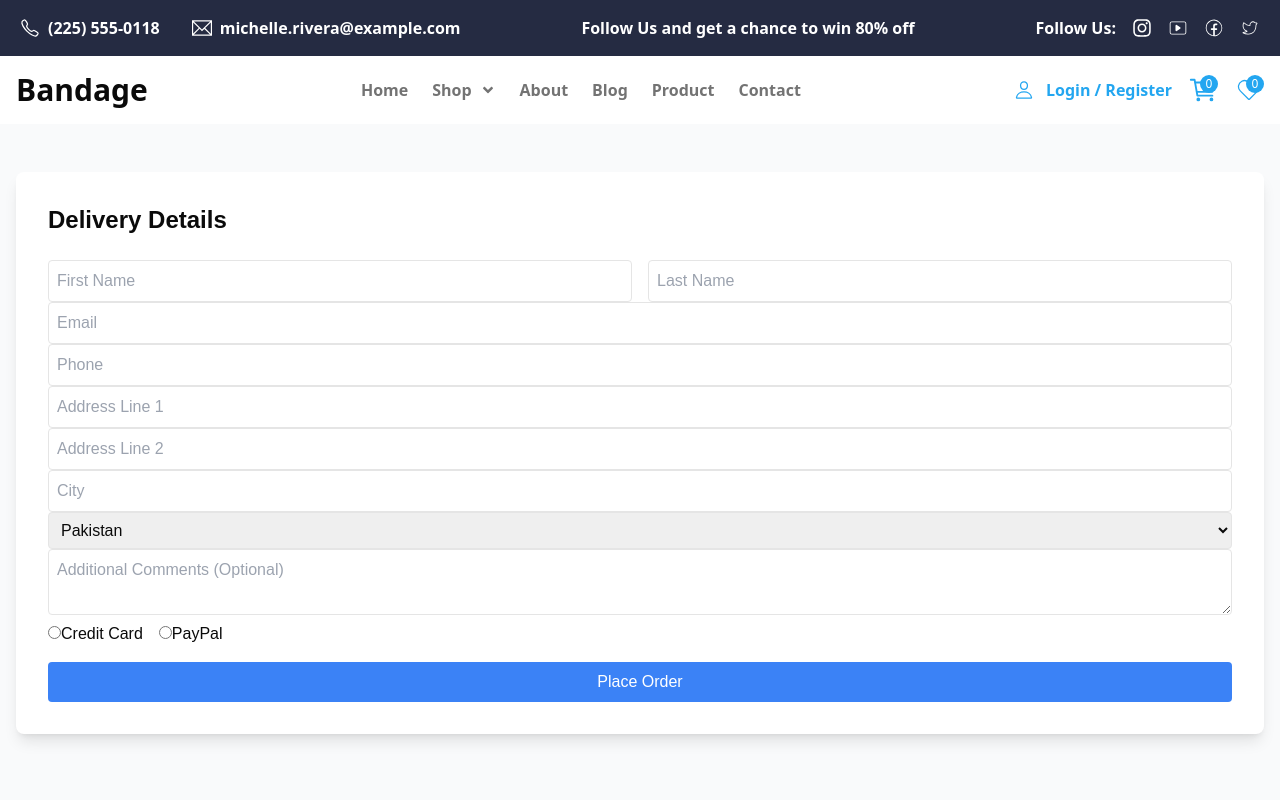
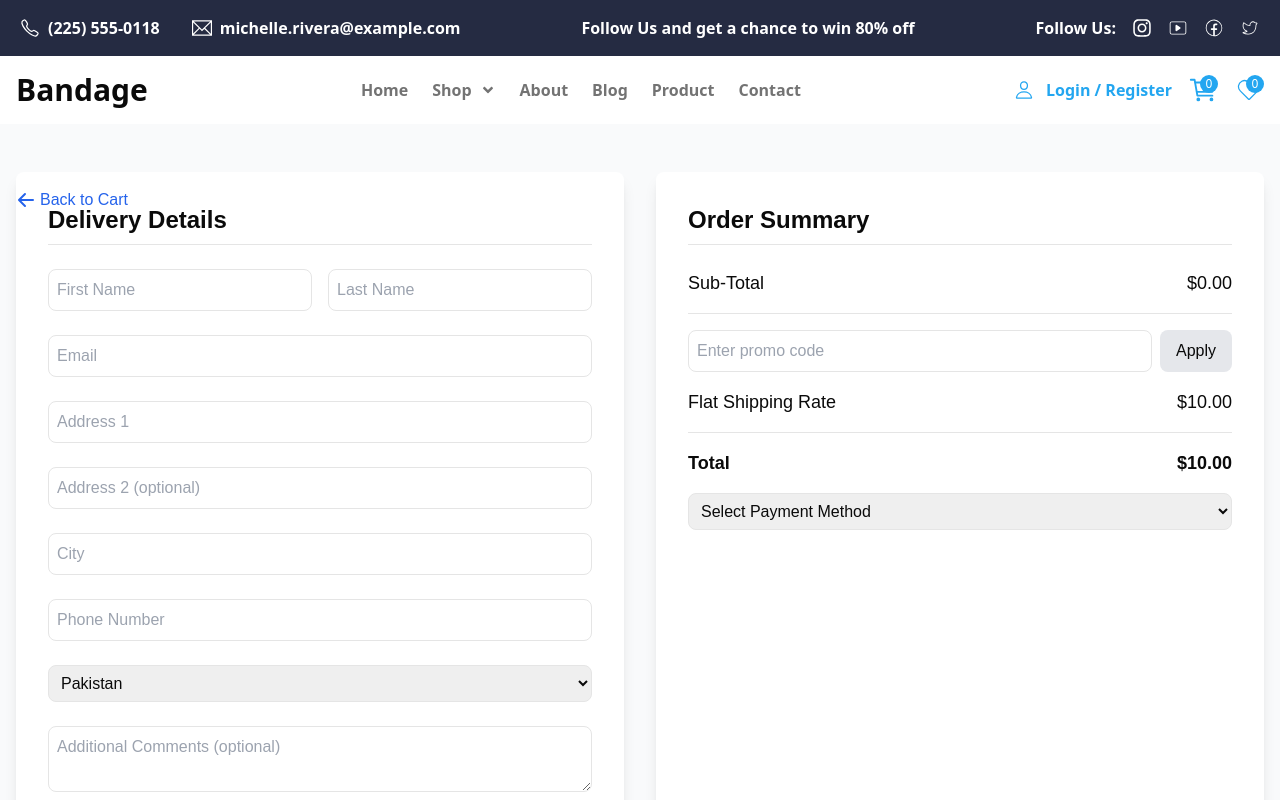
Before and after one commit to Majidali80/Clothing-Brand1980, a Next.js app: page /Checkout in a window 1280 px wide. Shown: the top 800 px of the page. Built offline with nearby package versions, Linux system fonts and the light colour scheme; no server answers.

Commit message:
Update page.tsx

```diff
--- a/src/app/Checkout/page.tsx
+++ b/src/app/Checkout/page.tsx
@@ -1,5 +1,4 @@
 "use client";
-
 import { useState } from "react";
 import { useCart } from "../context/cartContext";
 import Navbar from "../components/Navbar/page";
@@ -10,79 +9,147 @@ import Swal from "sweetalert2";
 
 // Sanity client configuration
 const sanityClient = createClient({
-  projectId: "ilhf9wt8", // Replace with your Sanity project ID
-  dataset: "production", // Replace with your dataset name
-  apiVersion: "2023-05-03", // Replace with your API version
+  projectId: 'ilhf9wt8',
+  dataset: 'production',
+  apiVersion: '2023-05-03',
   useCdn: false,
-  token: process.env.NEXT_PUBLIC_SANITY_TOKEN, // Add this token in .env.local
+  token: process.env.NEXT_PUBLIC_SANITY_TOKEN,
 });
+
+interface CartItem {
+  _id: string;
+  name: string;
+  price: number;
+  quantity: number;
+}
+
+interface OrderData {
+  _type: string;
+  customer: {
+    firstName: string;
+    lastName: string;
+    email: string;
+    phone: string;
+    address: {
+      street1: string;
+      street2?: string;
+      city: string;
+      country: string;
+    };
+    subscribe: boolean;
+  };
+  items: {
+    _key: string;
+    product: {
+      _type: string;
+      _ref: string;
+    };
+    quantity: number;
+    price: number;
+  }[];
+  paymentMethod: string;
+  subtotal: number;
+  shipping: number;
+  discount: number;
+  total: number;
+  orderDate: string;
+  notes?: string;
+}
 
 export default function CheckoutPage() {
   const { cart, clearCart } = useCart();
-  const [formData, setFormData] = useState({
-    firstName: "",
-    lastName: "",
-    email: "",
-    phone: "",
-    address1: "",
-    address2: "",
-    city: "",
-    country: "Pakistan",
-    subscribe: false,
-    comment: "",
-  });
+  const [promoCode, setPromoCode] = useState("");
+  const [discount, setDiscount] = useState(0);
+  const [promoError, setPromoError] = useState("");
   const [paymentOption, setPaymentOption] = useState("");
   const [isSubmitting, setIsSubmitting] = useState(false);
 
   const subtotal = cart.reduce((total, item) => total + item.price * item.quantity, 0);
   const shipping = 10;
-  const total = subtotal + shipping;
+  const total = Math.max((subtotal - discount) + shipping, 0);
+
+  const [formData, setFormData] = useState({
+    firstName: "",
+    lastName: "",
+    email: "",
+    address1: "",
+    address2: "",
+    city: "",
+    country: "Pakistan",
+    telephone: "",
+    comment: "",
+    subscribe: false,
+  });
+
+  const handleApplyDiscount = () => {
+    if (promoCode.toUpperCase() === "DISCOUNT10") {
+      setDiscount(subtotal * 0.1);
+      setPromoError("");
+      localStorage.setItem("appliedDiscount", "DISCOUNT10");
+    } else {
+      setPromoError("Invalid promo code");
+      localStorage.removeItem("appliedDiscount");
+    }
+  };
 
   const handleInputChange = (e: React.ChangeEvent<HTMLInputElement | HTMLSelectElement | HTMLTextAreaElement>) => {
-    const { name, value, type, checked } = e.target;
-    setFormData((prev) => ({
+    const { name, value, type } = e.target;
+    const checked = (e.target as HTMLInputElement).checked;
+
+    setFormData(prev => ({
       ...prev,
       [name]: type === "checkbox" ? checked : value,
     }));
   };
 
   const validateForm = () => {
-    const requiredFields = ["firstName", "lastName", "email", "phone", "address1", "city"];
-    return requiredFields.every((field) => Boolean(formData[field as keyof typeof formData]));
+    const requiredFields = [
+      'firstName',
+      'lastName',
+      'email',
+      'address1',
+      'city',
+      'telephone'
+    ];
+
+    return requiredFields.every(field => Boolean(formData[field as keyof typeof formData]));
   };
 
   const handleSubmit = async (e: React.FormEvent) => {
     e.preventDefault();
+    setIsSubmitting(true);
 
     if (!validateForm()) {
-      Swal.fire("Error", "Please fill in all required fields.", "error");
+      Swal.fire("Error", "Please fill in all required fields", "error");
+      setIsSubmitting(false);
       return;
     }
 
     if (!paymentOption) {
-      Swal.fire("Error", "Please select a payment method.", "error");
+      Swal.fire("Error", "Please select a payment method", "error");
+      setIsSubmitting(false);
       return;
     }
 
-    const orderData = {
-      _type: "order",
+    const orderData: OrderData = {
+      _type: 'order',
       customer: {
         firstName: formData.firstName,
         lastName: formData.lastName,
         email: formData.email,
-        phone: formData.phone,
+        phone: formData.telephone,
         address: {
           street1: formData.address1,
-          street2: formData.address2,
+          street2: formData.address2 || undefined,
           city: formData.city,
           country: formData.country,
         },
         subscribe: formData.subscribe,
       },
-      items: cart.map((item) => ({
+      items: cart.map(item => ({
         _key: item._id,
         product: {
-          _type: "reference",
+          _type: 'reference',
           _ref: item._id,
         },
         quantity: item.quantity,
@@ -91,23 +158,23 @@ export default function CheckoutPage() {
       paymentMethod: paymentOption,
       subtotal,
       shipping,
+      discount,
       total,
       orderDate: new Date().toISOString(),
-      notes: formData.comment,
+      notes: formData.comment || undefined,
     };
 
     try {
-      setIsSubmitting(true);
+      const result = await sanityClient.create(orderData);
 
-      const result = await sanityClient.create(orderData);
       Swal.fire({
         title: "Order Placed!",
-        html: `
-          <p><strong>Order ID:</strong> ${result._id.substring(0, 8)}</p>
-          <p><strong>Total Amount:</strong> $${total.toFixed(2)}</p>
-          <p><strong>Payment Method:</strong> ${paymentOption}</p>
-        `,
-        icon: "success",
+        html: `<div>
+          <p>Order ID: <strong>${result._id.substring(0, 8)}</strong></p>
+          <p>Total Amount: $${total.toFixed(2)}</p>
+          <p>Payment Method: ${paymentOption}</p>
+        </div>`,
+        icon: "success"
       });
 
       clearCart();
@@ -115,17 +182,22 @@ export default function CheckoutPage() {
         firstName: "",
         lastName: "",
         email: "",
-        phone: "",
         address1: "",
         address2: "",
         city: "",
         country: "Pakistan",
+        telephone: "",
+        comment: "",
         subscribe: false,
-        comment: "",
       });
-      setPaymentOption("");
+
+      // Clear promo code after successful order
+      setPromoCode("");
+      setDiscount(0);
+      localStorage.removeItem("appliedDiscount");
+
     } catch (error) {
-      console.error("Failed to place order:", error);
+      console.error("Order creation error:", error);
       Swal.fire("Error", "Failed to place order. Please try again.", "error");
     } finally {
       setIsSubmitting(false);
@@ -136,120 +208,114 @@ export default function CheckoutPage() {
     <>
       <Navbar />
       <div className="bg-gray-50 min-h-screen py-12">
-        <div className="container mx-auto px-4">
-          <form className="bg-white p-8 rounded-lg shadow-lg" onSubmit={handleSubmit}>
-            <h2 className="text-2xl font-semibold mb-6">Delivery Details</h2>
+        <div className="container mx-auto px-4 relative">
+          <Link href="/cart" className="absolute top-4 left-4 flex items-center text-blue-600 hover:text-blue-800">
+            <svg xmlns="http://www.w3.org/2000/svg" className="h-5 w-5 mr-1" viewBox="0 0 20 20" fill="currentColor">
+              <path fillRule="evenodd" d="M9.707 16.707a1 1 0 01-1.414 0l-6-6a1 1 0 010-1.414l6-6a1 1 0 011.414 1.414L5.414 9H17a1 1 0 110 2H5.414l4.293 4.293a1 1 0 010 1.414z" clipRule="evenodd" />
+            </svg>
+            Back to Cart
+          </Link>
+
+          <div className="grid grid-cols-1 lg:grid-cols-2 gap-8">
+            {/* Delivery Details Section */}
+            <div className="bg-white p-8 rounded-lg shadow-lg">
+              <h2 className="text-2xl font-semibold mb-6 border-b pb-2">Delivery Details</h2>
+              <form className="space-y-6" onSubmit={handleSubmit}>
                 <div className="grid grid-cols-2 gap-4">
-              <input
-                type="text"
-                name="firstName"
-                placeholder="First Name"
-                value={formData.firstName}
-                onChange={handleInputChange}
-                required
-                className="border p-2 rounded"
-              />
-              <input
-                type="text"
-                name="lastName"
-                placeholder="Last Name"
-                value={formData.lastName}
-                onChange={handleInputChange}
-                required
-                className="border p-2 rounded"
-              />
+                  <input type="text" name="firstName" placeholder="First Name" className="p-2 border rounded-lg" value={formData.firstName} onChange={handleInputChange} required />
+                  <input type="text" name="lastName" placeholder="Last Name" className="p-2 border rounded-lg" value={formData.lastName} onChange={handleInputChange} required />
                 </div>
-            <input
-              type="email"
-              name="email"
-              placeholder="Email"
-              value={formData.email}
-              onChange={handleInputChange}
-              required
-              className="border p-2 rounded w-full"
-            />
-            <input
-              type="text"
-              name="phone"
-              placeholder="Phone"
-              value={formData.phone}
-              onChange={handleInputChange}
-              required
-              className="border p-2 rounded w-full"
-            />
-            <input
-              type="text"
-              name="address1"
-              placeholder="Address Line 1"
-              value={formData.address1}
-              onChange={handleInputChange}
-              required
-              className="border p-2 rounded w-full"
-            />
-            <input
-              type="text"
-              name="address2"
-              placeholder="Address Line 2"
-              value={formData.address2}
-              onChange={handleInputChange}
-              className="border p-2 rounded w-full"
-            />
-            <input
-              type="text"
-              name="city"
-              placeholder="City"
-              value={formData.city}
-              onChange={handleInputChange}
-              required
-              className="border p-2 rounded w-full"
-            />
-            <select
-              name="country"
-              value={formData.country}
-              onChange={handleInputChange}
-              className="border p-2 rounded w-full"
-            >
+                <input type="email" name="email" placeholder="Email" className="w-full p-2 border rounded-lg" value={formData.email} onChange={handleInputChange} required />
+                <input type="text" name="address1" placeholder="Address 1" className="w-full p-2 border rounded-lg" value={formData.address1} onChange={handleInputChange} required />
+                <input type="text" name="address2" placeholder="Address 2 (optional)" className="w-full p-2 border rounded-lg" value={formData.address2} onChange={handleInputChange} />
+                <input type="text" name="city" placeholder="City" className="w-full p-2 border rounded-lg" value={formData.city} onChange={handleInputChange} required />
+                <input type="text" name="telephone" placeholder="Phone Number" className="w-full p-2 border rounded-lg" value={formData.telephone} onChange={handleInputChange} required />
+                <select name="country" className="w-full p-2 border rounded-lg" value={formData.country} onChange={handleInputChange}>
                   <option value="Pakistan">Pakistan</option>
                   <option value="USA">United States</option>
                   <option value="UK">United Kingdom</option>
                 </select>
-            <textarea
-              name="comment"
-              placeholder="Additional Comments (Optional)"
-              value={formData.comment}
-              onChange={handleInputChange}
-              className="border p-2 rounded w-full"
-            />
-            <div>
-              <label>
-                <input
-                  type="radio"
-                  name="paymentOption"
-                  value="Credit Card"
-                  onChange={(e) => setPaymentOption(e.target.value)}
-                  required
-                />
-                Credit Card
-              </label>
-              <label className="ml-4">
-                <input
-                  type="radio"
-                  name="paymentOption"
-                  value="PayPal"
-                  onChange={(e) => setPaymentOption(e.target.value)}
-                  required
-                />
-                PayPal
-              </label>
+                <textarea name="comment" placeholder="Additional Comments (optional)" className="w-full p-2 border rounded-lg" value={formData.comment} onChange={handleInputChange} />
+                <div className="flex items-center space-x-2">
+                  <input type="checkbox" name="subscribe" checked={formData.subscribe} onChange={handleInputChange} className="h-5 w-5" />
+                  <label htmlFor="subscribe" className="text-sm">Subscribe to newsletter</label>
                 </div>
+
+                <div className="mt-4">
                   <button
                     type="submit"
+                    className="w-full bg-green-600 text-white py-2 rounded-lg shadow-lg hover:bg-green-700 disabled:bg-gray-400"
                     disabled={isSubmitting}
-              className="bg-blue-500 text-white p-2 rounded mt-4 w-full"
                   >
                     {isSubmitting ? "Placing Order..." : "Place Order"}
                   </button>
+                </div>
+
+                <div className="mt-4">
+                  <Link href="/product" className="block w-full text-center bg-blue-600 text-white py-2 rounded-lg shadow-lg hover:bg-blue-700">
+                    Continue Shopping
+                  </Link>
+                </div>
               </form>
+            </div>
+
+            {/* Order Summary Section */}
+            <div className="bg-white p-8 rounded-lg shadow-lg">
+              <h2 className="text-2xl font-semibold mb-6 border-b pb-2">Order Summary</h2>
+              <div className="space-y-4">
+                <div className="flex justify-between text-lg">
+                  <span>Sub-Total</span>
+                  <span>${subtotal.toFixed(2)}</span>
+                </div>
+
+                <div className="border-t pt-4">
+                  <div className="flex gap-2 mb-4">
+                    <input
+                      type="text"
+                      placeholder="Enter promo code"
+                      className="flex-1 p-2 border rounded-lg"
+                      value={promoCode}
+                      onChange={(e) => setPromoCode(e.target.value)}
+                    />
+                    <button type="button" onClick={handleApplyDiscount} className="bg-gray-200 px-4 py-2 rounded-lg hover:bg-gray-300">
+                      Apply
+                    </button>
+                  </div>
+                  {promoError && <p className="text-red-500 text-sm">{promoError}</p>}
+                  {discount > 0 && (
+                    <div className="flex justify-between text-green-600">
+                      <span>Discount Applied:</span>
+                      <span>-${discount.toFixed(2)}</span>
+                    </div>
+                  )}
+                </div>
+
+                <div className="flex justify-between text-lg">
+                  <span>Flat Shipping Rate</span>
+                  <span>${shipping.toFixed(2)}</span>
+                </div>
+                <div className="flex justify-between text-lg font-bold border-t pt-4">
+                  <span>Total</span>
+                  <span>${total.toFixed(2)}</span>
+                </div>
+
+                <div className="mt-4">
+                  <select
+                    value={paymentOption}
+                    onChange={(e) => setPaymentOption(e.target.value)}
+                    className="w-full p-2 border rounded-lg"
+                    required
+                  >
+                    <option value="">Select Payment Method</option>
+                    <option value="COD">Cash on Delivery (COD)</option>
+                    <option value="Card">Credit/Debit Card</option>
+                    <option value="EasyPaisa">EasyPaisa</option>
+                    <option value="JazzCash">JazzCash</option>
+                  </select>
+                </div>
+              </div>
+            </div>
+          </div>
         </div>
       </div>
       <Footer />
```
Lines whose indentation alone changed are shown as unchanged.
